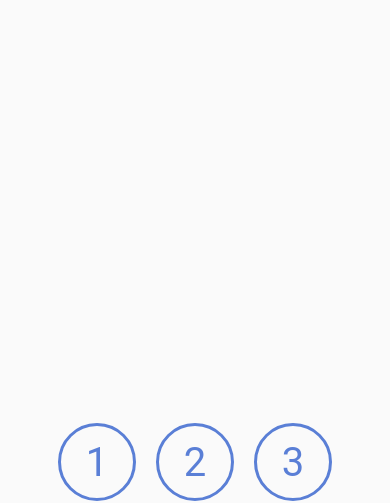
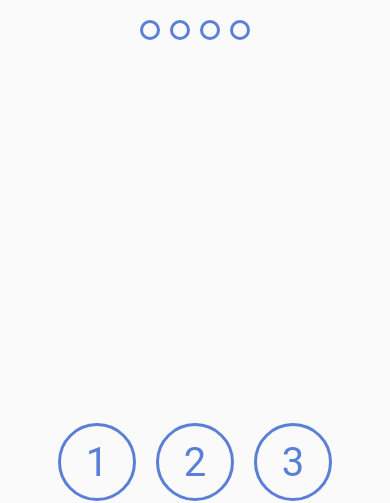
Before and after one commit to amashiS/EchonlabDemo, a React Native app: screen / in a window 390 px wide. Shown: the top 503 px of the page. Built offline with nearby package versions, Linux system fonts and the light colour scheme.

Commit message:
Indicator bubble setup

```diff
--- a/Components/CustomButton.jsx
+++ b/Components/CustomButton.jsx
@@ -1,7 +1,7 @@
 import { Alert, Dimensions, StyleSheet, Text, TouchableOpacity, View } from 'react-native'
 import React from 'react'
 
-const CustomButton = ({ pinValue, setPinValue, buttonVal, pressCount, setPressCount }) => {
+const CustomButton = ({ pinValue, setLockState,lockState,setPinValue, buttonVal, pressCount, setPressCount }) => {
     const { width, height } = Dimensions.get('window');
 
     let buttonWidth = width / 5
@@ -18,14 +18,29 @@ const CustomButton = ({ pinValue, setPinValue, buttonVal, pressCount, setPressCo
 
                         if (pressCount === 3) {
                             if (updatedPinValue.every((value, index) => value === [1, 2, 3, 4][index])) {
-                                setPressCount(0);
-                                Alert.alert("Unlock");
-                                setPinValue([null, null, null, null]);
+
+                                setLockState(true)
+                                setTimeout(() => {
+                                    setPinValue([null, null, null, null]);
+                                    setPressCount(0);
+                                    Alert.alert("Unlock");
+
+                                }, 1000);
+
+
 
                             } else {
-                                setPinValue([null, null, null, null]);
-                                setPressCount(0);
                                 Alert.alert("Wrong");
+                                setLockState(true)
+                                setTimeout(() => {
+                                    setPinValue([null, null, null, null]);
+                                    setPressCount(0);
+                                }, 1000);
+
+
+
+
+
                             }
                         }
                         return updatedPinValue;
--- a/Views/LockScreen.jsx
+++ b/Views/LockScreen.jsx
@@ -4,23 +4,115 @@ import NumberPad from '../Widgets/NumberPad'
 
 const LockScreen = () => {
     const [buttonVal, setButtonVal] = useState(null);
-    const [pinValue,setPinValue] = useState([null,null,null,null])
-    const [pressCount,setPressCount] = useState(0)
+    const [pinValue, setPinValue] = useState([null, null, null, null])
+    const [pressCount, setPressCount] = useState(0)
+    const [lockState,setLockState] = useState(false)
+
+    const PinIndicatorContainer = () => {
+        return(
+            <PinIndicatorBubble />
+
+        )
+    }
+
+    const PinIndicatorBubble = () => {
+
+        if (pressCount == 0) {
+            return (
+                <View style={{flexDirection:'row',gap:10}}>
+                <View style={styles.pinIndicatorBlank} />
+                <View style={styles.pinIndicatorBlank} />
+                <View style={styles.pinIndicatorBlank} />
+                <View style={styles.pinIndicatorBlank} />
+
+                </View>
+
+            )
+
+        }
+        else if (pressCount == 1) {
+            return (
+                <View style={{flexDirection:'row',gap:10}}>
+
+                <View style={styles.pinIndicator} />
+                <View style={styles.pinIndicatorBlank} />
+                <View style={styles.pinIndicatorBlank} />
+                <View style={styles.pinIndicatorBlank} />
+                </View>
+
+
+
+            )
+        }
+        else if (pressCount == 2) {
+            return (
+                <View style={{flexDirection:'row',gap:10}}>
+
+                <View style={styles.pinIndicator} />
+                <View style={styles.pinIndicator} />
+                <View style={styles.pinIndicatorBlank} />
+                <View style={styles.pinIndicatorBlank} />
+                </View>
+
+
+
+            )
+        }
+        else if (pressCount == 3) {
+            console.log("Hello")
+
+            return (
+                <View style={{flexDirection:'row',gap:10}}>
+
+                <View style={styles.pinIndicator} />
+                <View style={styles.pinIndicator} />
+                <View style={styles.pinIndicator} />
+                <View style={styles.pinIndicatorBlank} />
+                </View>
+
+
+
+            )
+        }
+        else if (lockState ==  true)  {
+            return (
+                <View style={{flexDirection:'row',gap:10}}>
+
+                <View style={styles.pinIndicator} />
+                <View style={styles.pinIndicator} />
+                <View style={styles.pinIndicator} />
+                <View style={styles.pinIndicator} />
+
+              </View>
+
+
+
+            )
+        }
+
+
+    }
 
     return (
         <View style={styles.lockscrContainer}>
-        <View style={{flex:1}}>
-            <View style></View>
-            <Text style = {{fontSize:60, backgroundColor:'red'}}>{pinValue}</Text>
+            <View style={{ flex: 1 }}>
+            <View style={{ flex: 1 }}>
+
+                <PinIndicatorContainer />
 </View>
 
+
+
+            </View>
             <NumberPad
                 buttonVal={buttonVal}
                 setButtonVal={setButtonVal}
-      pinValue = {pinValue}
-      setPinValue = {setPinValue}
-      pressCount = {pressCount}
-      setPressCount = {setPressCount}
+                pinValue={pinValue}
+                setPinValue={setPinValue}
+                pressCount={pressCount}
+                setPressCount={setPressCount}
+                lockState = {lockState}
+                setLockState =  {setLockState}
             />
         </View>
     )
@@ -29,12 +121,26 @@ const LockScreen = () => {
 export default LockScreen
 
 const styles = StyleSheet.create({
-    lockscrContainer:{
-        flex:1,
-        alignItems:'center',
-        justifyContent:'center',
-            width:'100%',
-            padding:20
+    lockscrContainer: {
+        flex: 1,
+        alignItems: 'center',
+        justifyContent: 'center',
+        width: '100%',
+        padding: 20
+
+    },
+    pinIndicator: {
+        width: 20,
+        aspectRatio: 1,
+        backgroundColor: '#5A7FD6',
+        borderRadius: 20
+    },
+    pinIndicatorBlank: {
+        width: 20,
+        aspectRatio: 1,
+        borderColor: '#5A7FD6',
+        borderRadius: 20,
+        borderWidth: 3
 
     }
 
--- a/Widgets/NumberPad.jsx
+++ b/Widgets/NumberPad.jsx
@@ -2,7 +2,7 @@ import { StyleSheet, Text, View } from 'react-native'
 import React, { useState } from 'react'
 import CustomButton from '../Components/CustomButton'
 
-const NumberPad = ({buttonVal,setButtonVal,setPinValue, pinValue,pressCount,setPressCount}) => {
+const NumberPad = ({buttonVal,setButtonVal,lockState,setLockState,setPinValue, pinValue,pressCount,setPressCount}) => {
     const numbersH = [1, 2, 3, 4, 5, 6, 7, 8, 9, 0];
 
     return (
@@ -15,6 +15,8 @@ const NumberPad = ({buttonVal,setButtonVal,setPinValue, pinValue,pressCount,setP
                 pinValue = {pinValue}
                 pressCount = {pressCount}
                 setPressCount = {setPressCount}
+                lockState = {lockState}
+                setLockState =  {setLockState}
                 />
             ))}
         </View>
```
Lines whose indentation alone changed are shown as unchanged.
